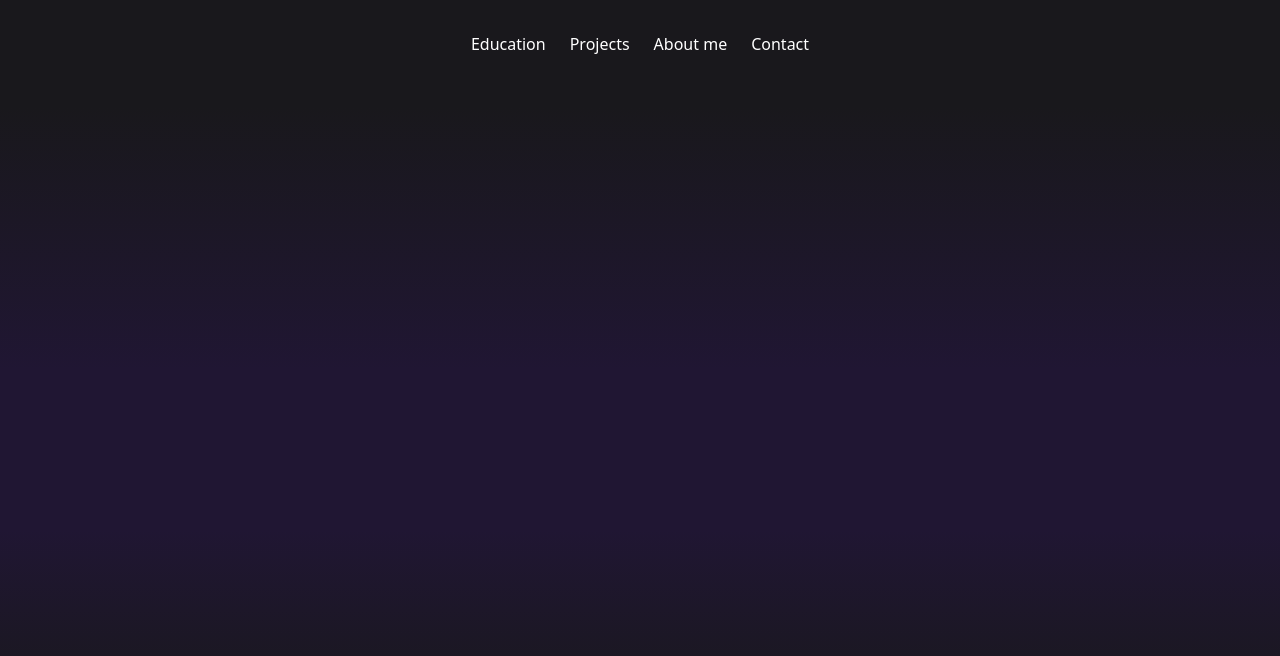
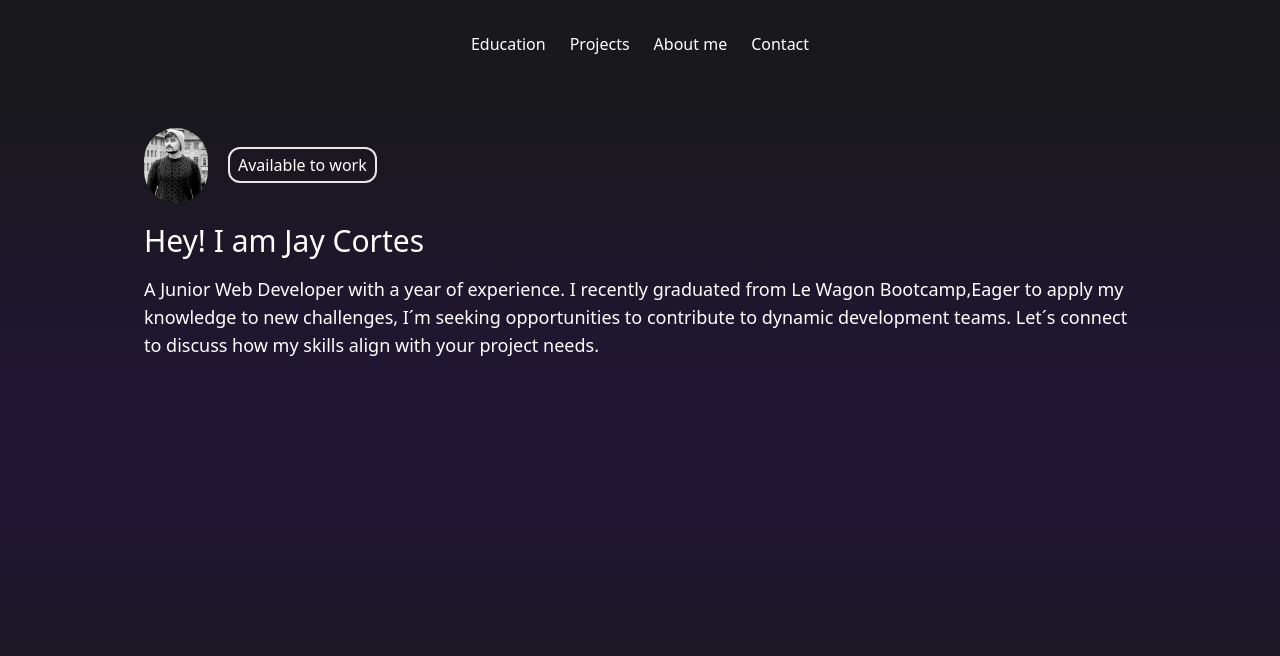
Before and after one commit to JCorts1/portafolio2024, a React (Vite) app in the folder app/javascript/portafolio_front/: page / in a window 1280 px wide. Shown: the top 656 px of the page. Built offline with nearby package versions, Linux system fonts and the light colour scheme.

Commit message:
working on landpage

```diff
--- a/app/javascript/portafolio_front/src/views/Home.jsx
+++ b/app/javascript/portafolio_front/src/views/Home.jsx
@@ -1,12 +1,20 @@
-import React from 'react'
 import Navbar from '../components/Navbar'
 
 const Home = () => {
   return (
     <div className='w-screen h-screen m-0 p-0'>
       <Navbar/>
-      <div className='landing w-screen h-4/5'>
-
+      <div className='landing w-screen h-4/5 py-10 px-36'>
+        <div className='avatar flex items-center'>
+          <img className='w-16 rounded-full' src="src/img/avatar.jpg" alt="Avatar"/>
+          <div className='mx-5 border-2 rounded-xl'><p className='px-2 py-1 text-white'>Available to work</p></div>
+        </div>
+        <div className='land-content my-5'>
+          <h1 className='text-white text-3xl'>Hey! I am Jay Cortes</h1>
+          <p className='text-white my-4 text-lg'>A Junior Web Developer with a year of experience.
+            I recently graduated from Le Wagon Bootcamp,Eager to apply my knowledge to new challenges, I´m seeking opportunities to contribute to dynamic development teams.
+            Let´s connect to discuss how my skills align with your project needs. </p>
+        </div>
       </div>
       <div className='education w-screen h-screen'>
 
```
Also changed, not shown: app/javascript/portafolio_front/src/img/avatar.jpg (added).
